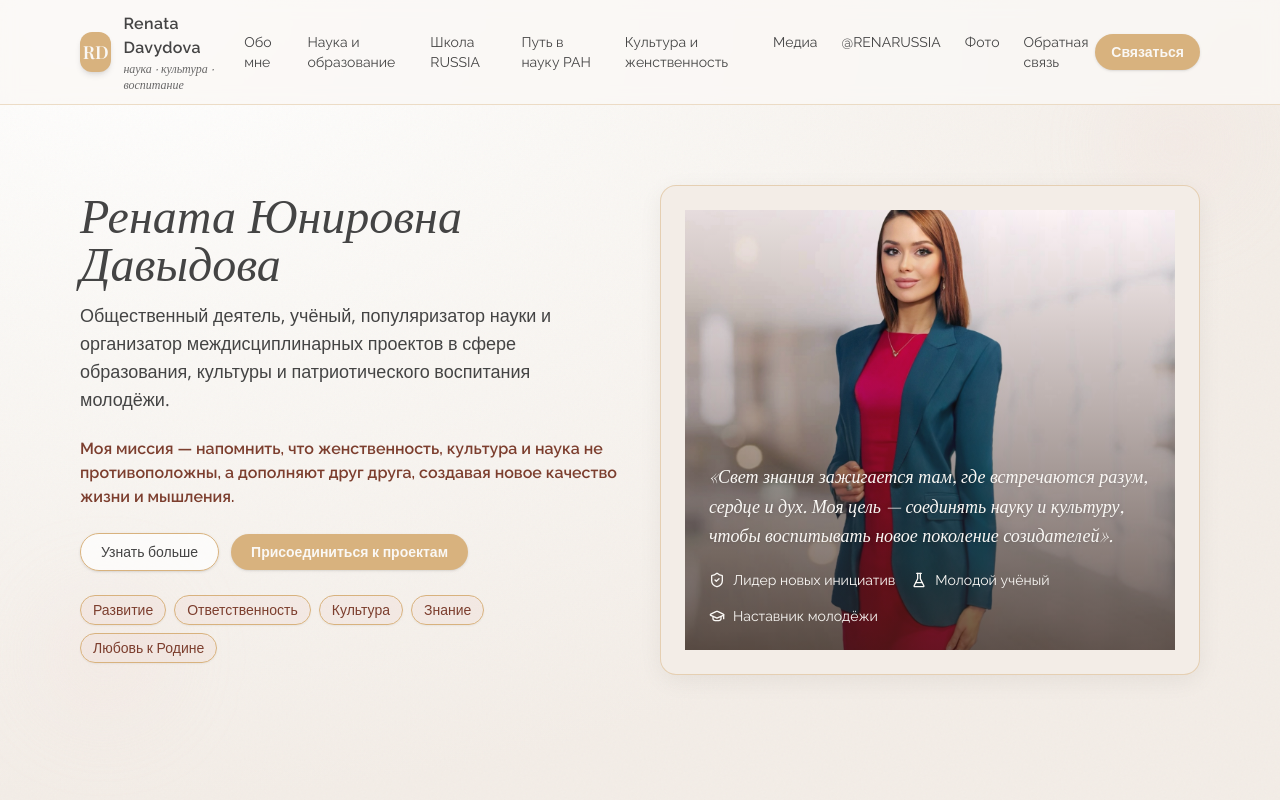
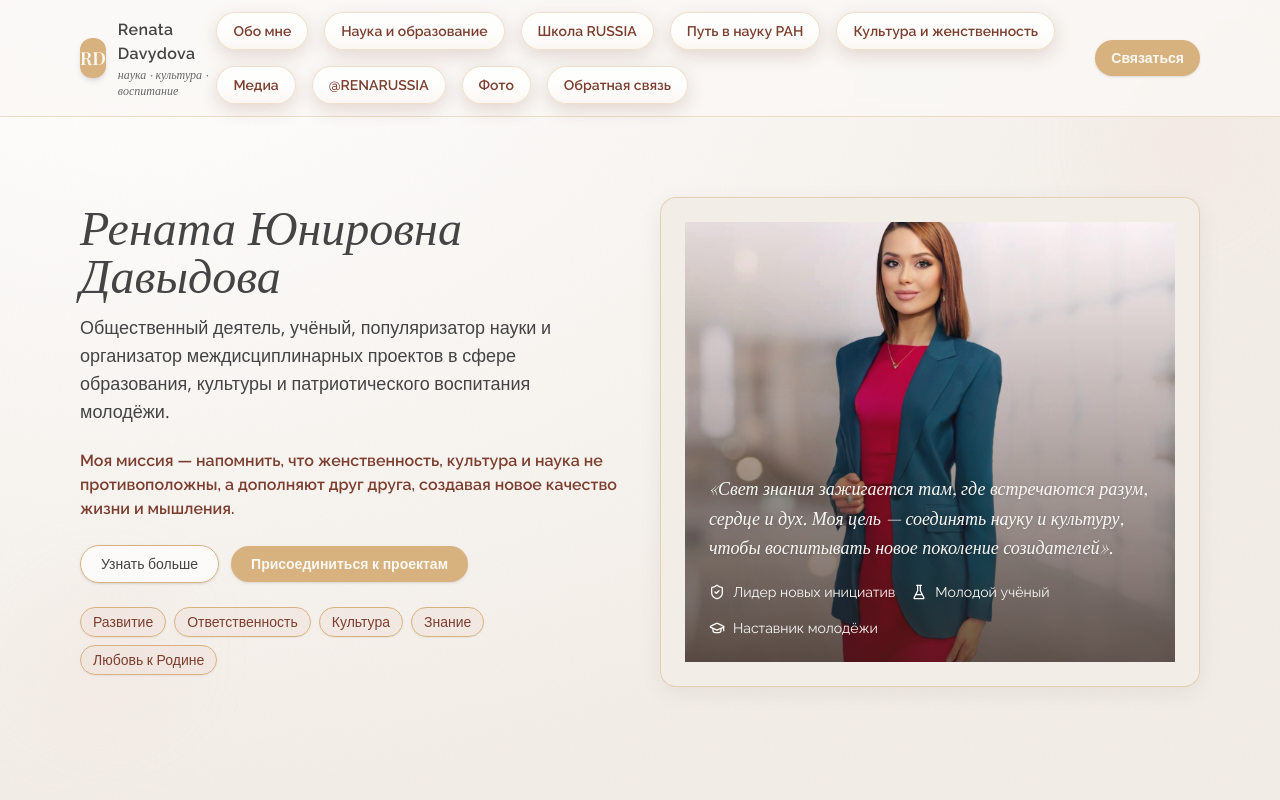
Before and after one commit to fin1155/Renata, a React (Vite) app: page / in a window 1280 px wide. Shown: the top 800 px of the page. Built offline with nearby package versions, Linux system fonts and the light colour scheme; a web font is replaced by a local one.

Commit message:
Style header navigation buttons

```diff
--- a/src/App.jsx
+++ b/src/App.jsx
@@ -161,6 +161,19 @@ const ValueChip = ({ children }) => (
   </span>
 );
 
+// ---------- Floating nav button ----------
+const NavButton = ({ href, label, onClick, className = "" }) => (
+  <a
+    href={href}
+    onClick={onClick}
+    className={`relative inline-flex items-center justify-center rounded-full border border-[#D8B27E]/40 bg-white/80 px-4 py-2 text-sm font-semibold text-[#7C3E2E] shadow-[0_6px_18px_rgba(124,62,46,0.18)] transition-all hover:-translate-y-0.5 hover:bg-[#FAF8F5] hover:shadow-[0_12px_28px_rgba(124,62,46,0.2)] ${className}`}
+    style={{ fontFamily: "'Raleway', sans-serif" }}
+  >
+    <span className="relative z-10">{label}</span>
+    <span className="pointer-events-none absolute inset-0 rounded-full bg-gradient-to-b from-transparent via-transparent to-[#D8B27E]/10 opacity-80" />
+  </a>
+);
+
 // ---------- Card ----------
 const Card = ({ children, className = "" }) => (
   <motion.div
@@ -224,11 +237,9 @@ export default function App() {
               </div>
             </div>
           </a>
-          <nav className="hidden gap-6 md:flex" style={{ fontFamily: "'Raleway', sans-serif" }}>
+          <nav className="hidden gap-4 md:flex flex-wrap">
             {navItems.map(([label, href]) => (
-              <a key={href} href={`#${href}`} className="text-sm hover:text-[#7C3E2E] transition-colors">
-                {label}
-              </a>
+              <NavButton key={href} href={`#${href}`} label={label} />
             ))}
           </nav>
           <div className="flex items-center gap-3">
@@ -255,17 +266,18 @@ export default function App() {
               transition={{ duration: 0.3 }}
               className="md:hidden border-t border-[#D8B27E]/40 bg-[#FAF8F5]/95 backdrop-blur"
             >
-              <nav className="px-4 py-4 space-y-2" style={{ fontFamily: "'Raleway', sans-serif" }}>
-                {navItems.map(([label, href]) => (
-                  <a
-                    key={href}
-                    href={`#${href}`}
-                    onClick={() => setMobileMenuOpen(false)}
-                    className="block px-4 py-2 rounded-lg text-sm hover:bg-[#EFD8D0]/30 hover:text-[#7C3E2E] transition-colors"
-                  >
-                    {label}
-                  </a>
-                ))}
+              <nav className="px-4 py-4 space-y-2">
+                <div className="grid gap-3">
+                  {navItems.map(([label, href]) => (
+                    <NavButton
+                      key={href}
+                      href={`#${href}`}
+                      label={label}
+                      onClick={() => setMobileMenuOpen(false)}
+                      className="w-full justify-center"
+                    />
+                  ))}
+                </div>
                 <a
                   href="#contact"
                   onClick={() => setMobileMenuOpen(false)}
```
